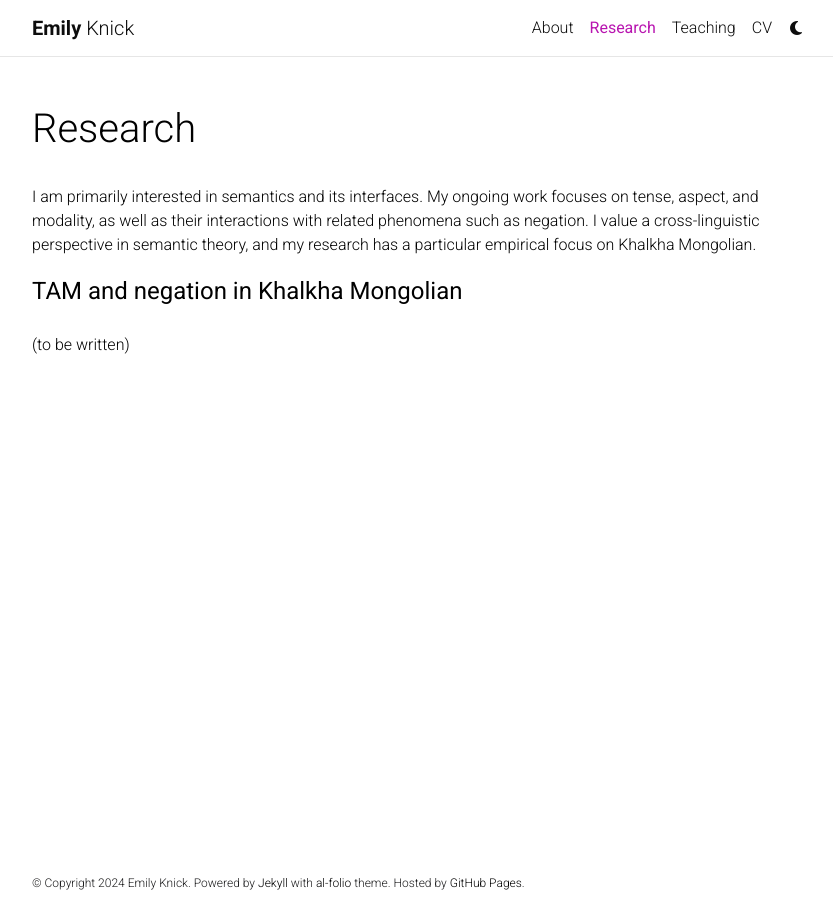
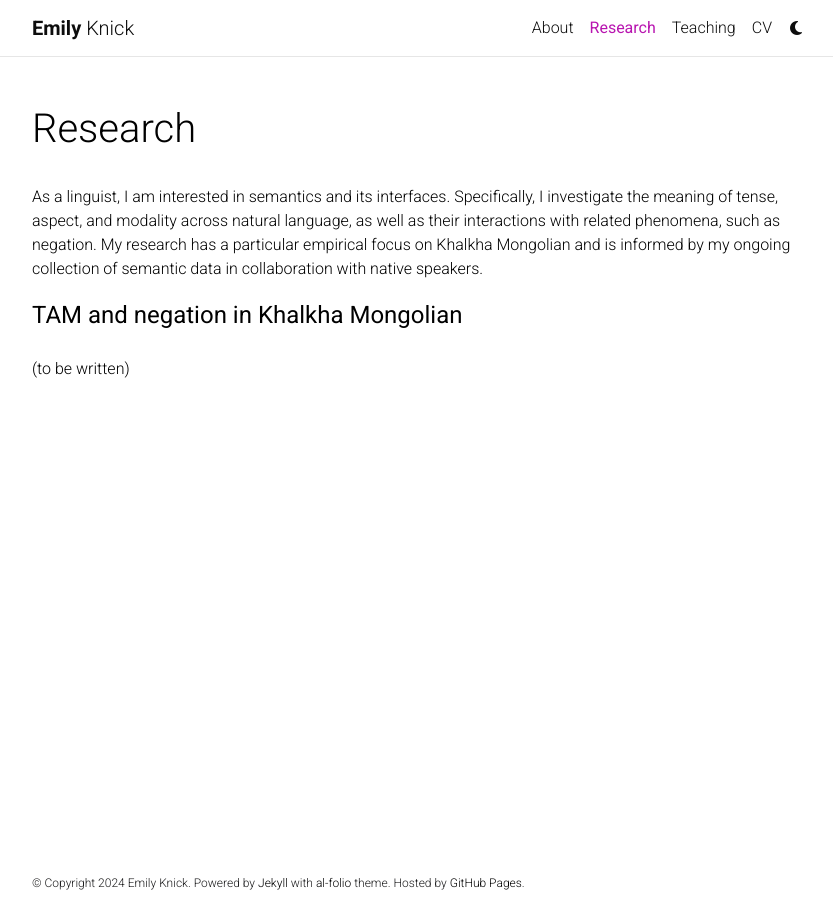
Before and after one commit to emilyknick/emilyknick.github.io, a Jekyll site: the page built from _pages/research.md, in a window 1280 px wide. Shown: the whole page, without its empty margins (223-1056 px from the left). Built offline with Jekyll 4.4.1, drawn with Linux system fonts in a browser that asks for light colours; comment, search, counter and statistics services are not loaded; a style sheet for code colours, icons or effects is not loaded.

Commit message:
fall 2024 updates 3

```diff
--- a/_pages/research.md
+++ b/_pages/research.md
@@ -6,7 +6,7 @@
 nav_order: 2
 ---
 
-I am primarily interested in semantics and its interfaces. My ongoing work focuses on tense, aspect, and modality, as well as their interactions with related phenomena such as negation. I value a cross-linguistic perspective in semantic theory, and my research has a particular empirical focus on Khalkha Mongolian.
+As a linguist, I am interested in semantics and its interfaces. Specifically, I investigate the meaning of tense, aspect, and modality across natural language, as well as their interactions with related phenomena, such as negation. My research has a particular empirical focus on Khalkha Mongolian and is informed by my ongoing collection of semantic data in collaboration with native speakers.
 
 <font size="5"><b>TAM and negation in Khalkha Mongolian</b></font><br>
 (to be written)
```
